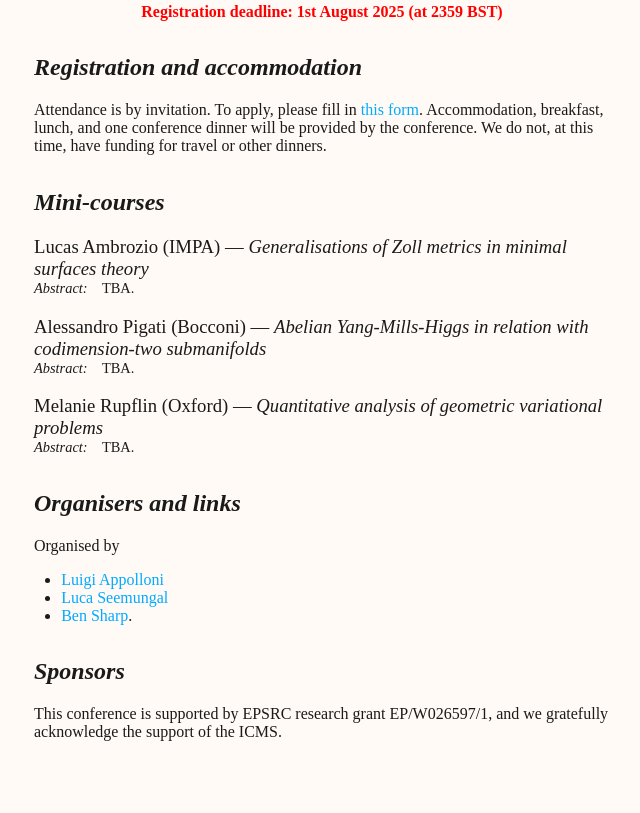
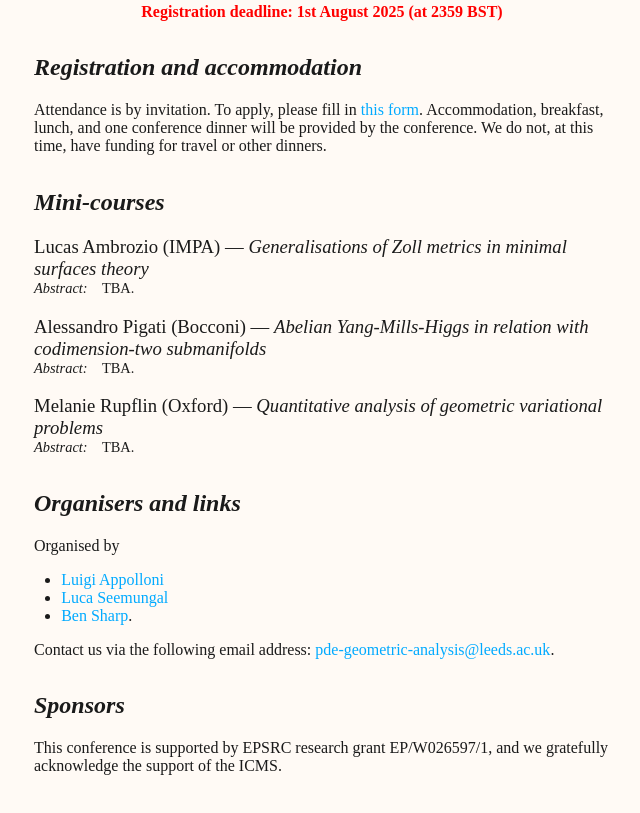
Before and after one commit to pde-geometry-analysis/pde-geometry-analysis.github.io, a plain HTML site: page index.html in a window 1280 px wide. Shown: the part 492-1305 px from the top of the page, without its empty margins (318-958 px from the left). Drawn offline with Linux system fonts and the light colour scheme; a web font is replaced by a local one.

Commit message:
Build Wed May 14 18:40:17 BST 2025

```diff
--- a/index.html
+++ b/index.html
@@ -233,9 +233,9 @@ Appolloni</a></li>
 <li><a href="https://lseem.xyz/">Luca Seemungal</a></li>
 <li><a href="https://drbensharp.github.io/">Ben Sharp</a>.</li>
 </ul>
-<!-- Contact us via the following email address: [pde-geometric-analysis@leeds.ac.uk](mailto:pde-geometric-analysis@leeds.ac.uk).
-
-[Link to ICMS page.]() -->
+<p>Contact us via the following email address: <a
+href="mailto:pde-geometric-analysis@leeds.ac.uk">pde-geometric-analysis@leeds.ac.uk</a>.</p>
+<!-- [Link to ICMS page.]() -->
 <h2 id="sponsors">Sponsors</h2>
 <p>This conference is supported by EPSRC research grant EP/W026597/1,
 and we gratefully acknowledge the support of the ICMS.</p>
```
